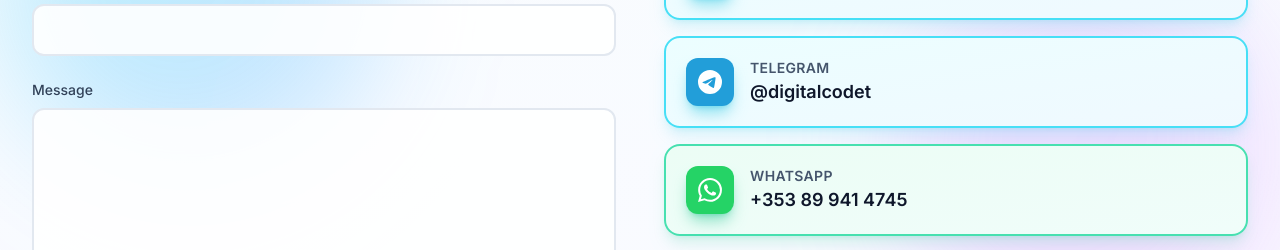
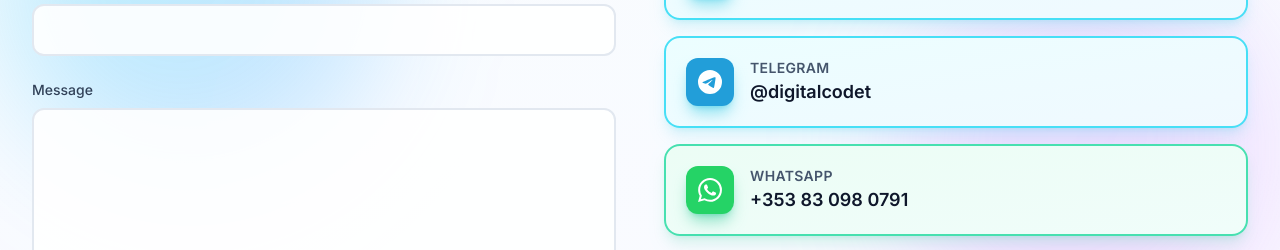
Before and after one commit to AlexBreid/digital_it, a React (Vite) app: page / in a window 1280 px wide. Shown: the part 5126-5376 px from the top of the page. Built offline with nearby package versions, Linux system fonts and the light colour scheme.

Commit message:
Initial commit: Formspree integration and UI fixes

```diff
--- a/src/app/components/Contact.tsx
+++ b/src/app/components/Contact.tsx
@@ -103,7 +103,7 @@ export function Contact() {
     {
       key: 'whatsapp',
       labelKey: 'contact.channel.whatsapp' as const,
-      value: '+353 89 941 4745',
+      value: '+353 83 098 0791',
       href: 'https://wa.me/353899414745',
       Icon: WhatsAppIcon,
       iconWrapClass: 'bg-[#25D366] shadow-lg shadow-emerald-500/40',
```
